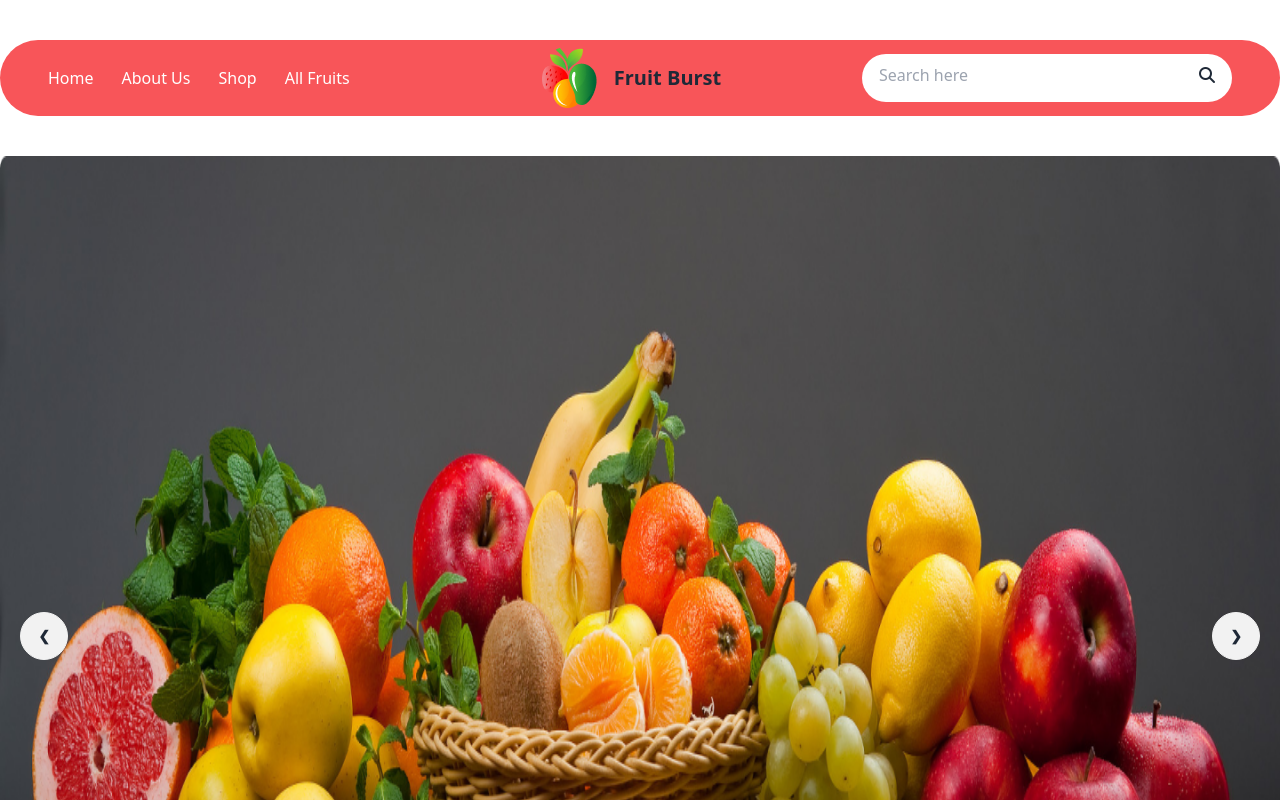
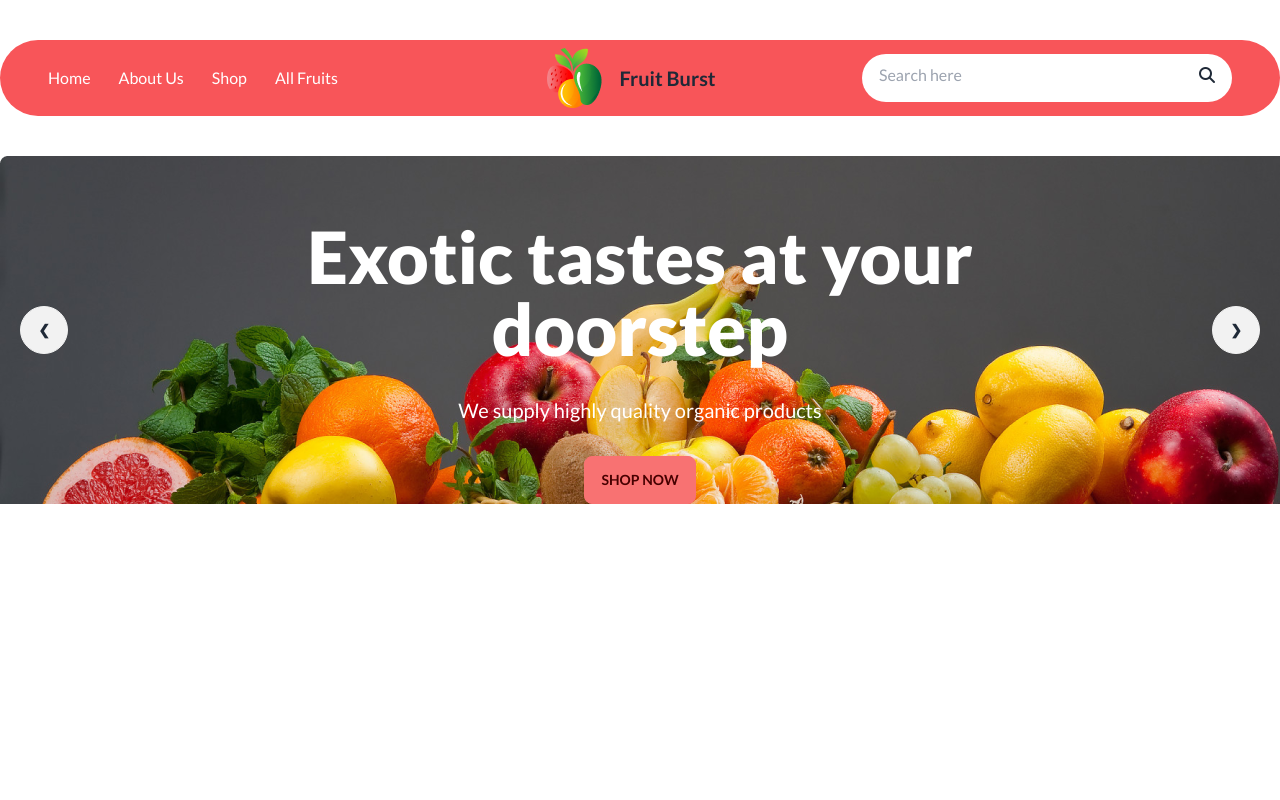
Before and after one commit to Thoryan009/3rd-assingment, a plain HTML site: page index.html in a window 1280 px wide. Shown: the top 800 px of the page. Drawn offline with nearby package versions, Linux system fonts and the light colour scheme; grey boxes are pictures that could not be loaded.

Commit message:
banner motamoti complete, kintu aro baki ache

```diff
--- a/index.html
+++ b/index.html
@@ -9,10 +9,23 @@
   <!-- Deisy ui and tailwind -->
   <link href="https://cdn.jsdelivr.net/npm/daisyui@3.4.0/dist/full.css" rel="stylesheet" type="text/css" />
   <script src="https://cdn.tailwindcss.com"></script>
-    <!-- font awesome --><script src="https://kit.fontawesome.com/5a0827c863.js" crossorigin="anonymous"></script>
+  <!-- font awesome -->
+  <script src="https://kit.fontawesome.com/5a0827c863.js" crossorigin="anonymous"></script>
+  <!-- google font LATO -->
+  <link rel="preconnect" href="https://fonts.googleapis.com">
+  <link rel="preconnect" href="https://fonts.gstatic.com" crossorigin>
+  <link
+    href="https://fonts.googleapis.com/css2?family=Bebas+Neue&family=EB+Garamond:wght@800&family=Lato:wght@400;700;900&family=Open+Sans:wght@800&display=swap"
+    rel="stylesheet">
+  <!-- background image -->
+  <style>
+    .font-lato {
+      font-family: 'Lato', sans-serif;
+    }
+  </style>
 </head>
 
-<body>
+<body class="font-lato">
   <header>
     <!-- nav bar start here -->
     <nav>
@@ -20,7 +33,7 @@
         <div class="navbar-start">
           <div class="">
 
-                    <ul  class="flex gap-7 text-white">
+            <ul class="flex gap-7 text-white">
               <li><a>Home</a></li>
               <li><a>About Us</a></li>
               <li><a>Shop</a></li>
@@ -48,7 +61,12 @@
       <div class="carousel w-full">
         <div id="slide1" class="carousel-item relative w-full">
 
-                  <img src="/images/banner1.png" class="w-full" />
+          <div style="background-image: url(./images/banner1.png);"
+            class="w-full text-center flex  flex-col items-center pt-16">
+            <h1 class="text-7xl font-extrabold text-[#FFF] ">Exotic tastes at your <br> doorstep</h1>
+            <p class="text-white text-xl font-medium pt-8">We supply highly quality organic products</p>
+            <button class=" btn btn-error mt-8">Shop Now</button>
+          </div>
 
           <div class="absolute flex justify-between transform -translate-y-1/2 left-5 right-5 top-1/2">
 
@@ -57,21 +75,36 @@
           </div>
         </div>
         <div id="slide2" class="carousel-item relative w-full">
-                  <img src="/images/banner2.png" class="w-full" />
+          <div style="background-image: url(./images/banner2.png);"
+            class="w-full text-center flex  flex-col items-center pt-16">
+            <h1 class="text-7xl font-extrabold text-[#FFF] ">Exotic tastes at your <br> doorstep</h1>
+            <p class="text-white text-xl font-medium pt-8">We supply highly quality organic products</p>
+            <button class=" btn btn-error mt-8">Shop Now</button>
+          </div>
           <div class="absolute flex justify-between transform -translate-y-1/2 left-5 right-5 top-1/2">
             <a href="#slide1" class="btn btn-circle">❮</a>
             <a href="#slide3" class="btn btn-circle">❯</a>
           </div>
         </div>
         <div id="slide3" class="carousel-item relative w-full">
-                  <img src="/images/banner3.png" class="w-full" />
+          <div style="background-image: url(./images/banner3.png);"
+            class="w-full text-center flex  flex-col items-center pt-16">
+            <h1 class="text-7xl font-extrabold text-[#FFF] ">Exotic tastes at your <br> doorstep</h1>
+            <p class="text-white text-xl font-medium pt-8">We supply highly quality organic products</p>
+            <button class=" btn btn-error mt-8">Shop Now</button>
+          </div>
           <div class="absolute flex justify-between transform -translate-y-1/2 left-5 right-5 top-1/2">
             <a href="#slide2" class="btn btn-circle">❮</a>
             <a href="#slide4" class="btn btn-circle">❯</a>
           </div>
         </div>
         <div id="slide4" class="carousel-item relative w-full">
-                  <img src="/images/banner4.png" class="w-full" />
+          <div style="background-image: url(./images/banner4.png);"
+            class="w-full text-center flex  flex-col items-center pt-16">
+            <h1 class="text-7xl font-extrabold text-[#FFF] ">Exotic tastes at your <br> doorstep</h1>
+            <p class="text-white text-xl font-medium pt-8">We supply highly quality organic products</p>
+            <button class=" btn btn-error mt-8">Shop Now</button>
+          </div>
           <div class="absolute flex justify-between transform -translate-y-1/2 left-5 right-5 top-1/2">
             <a href="#slide3" class="btn btn-circle">❮</a>
             <a href="#slide1" class="btn btn-circle">❯</a>
@@ -83,6 +116,7 @@
 
   </header>
   <main>
+    <!-- Deal the day  -->
 
   </main>
   <footer>
```
Lines whose indentation alone changed are shown as unchanged.
